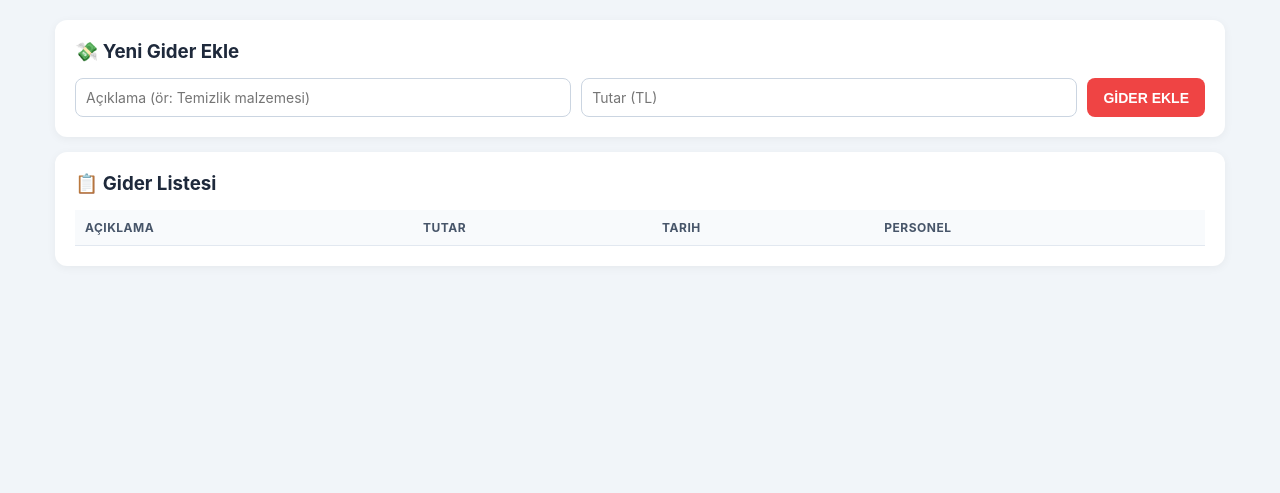
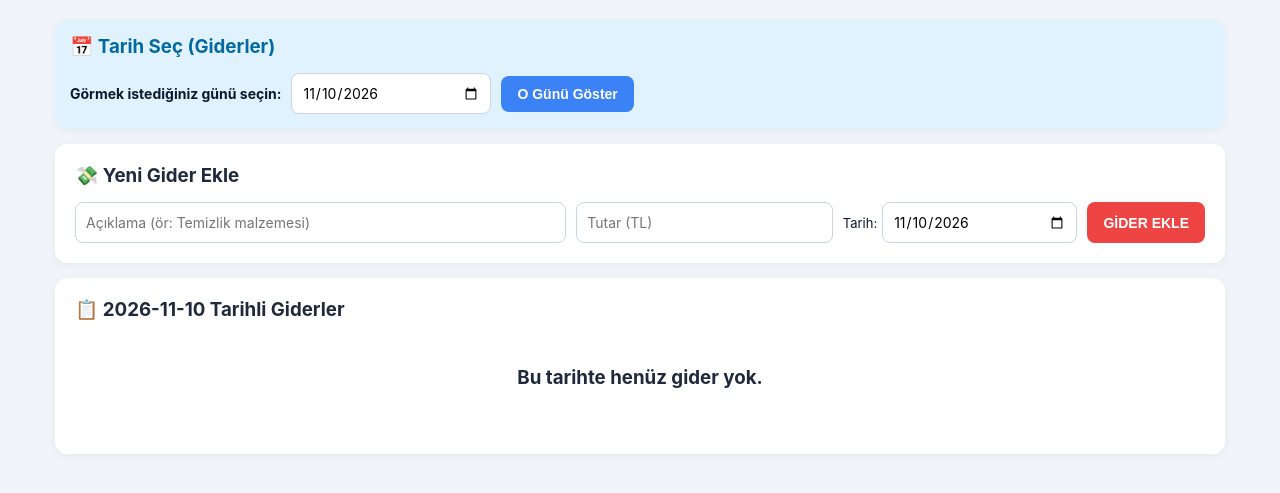
Before and after one commit to Kadirsh299/otel-kasa, a Flask app: page /giderler in a window 1280 px wide. Shown: the part 53-546 px from the top of the page. Run offline with Flask 3, Linux system fonts and the light colour scheme; the visitor is signed in with stand-in values (Sample User, id 1); tables that the repository leaves empty hold one stand-in row (values such as "Sample post"); lists and menus that the app fills with data are empty; parts of the project's set-up code (start-up, migrations or seed data) failed here and were passed over.

Commit message:
Update giderler.html

```diff
--- a/templates/giderler.html
+++ b/templates/giderler.html
@@ -1,22 +1,50 @@
 {% extends "base.html" %}{% block icerik %}
+<div class="kart" style="background:#e0f2fe; margin-bottom:15px; padding:15px;">
+    <h3 style="margin-top:0; color:#0369a1;">📅 Tarih Seç (Giderler)</h3>
+    <form method="get" class="form-row" style="align-items:center; margin:0;">
+        <label style="font-weight:bold; font-size:14px;">Görmek istediğiniz günü seçin:</label>
+        <input type="date" name="tarih" value="{{ secili_tarih }}" required style="max-width:200px;">
+        <button class="btn btn-mavi" type="submit" style="width:auto;">O Günü Göster</button>
+    </form>
+</div>
+
 <div class="kart">
 <h3>💸 Yeni Gider Ekle</h3>
 <form method="post" action="{{ url_for('gider_ekle') }}" class="form-row">
-<input name="aciklama" placeholder="Açıklama (ör: Temizlik malzemesi)" required>
-<input name="tutar" placeholder="Tutar (TL)" required type="number" step="0.01">
-<button class="btn btn-kirmizi" type="submit">GİDER EKLE</button>
+    <input name="aciklama" placeholder="Açıklama (ör: Temizlik malzemesi)" required style="flex:2">
+    <input name="tutar" placeholder="Tutar (TL)" required type="number" step="0.01" style="flex:1">
+    <label style="font-size:13px; display:flex; align-items:center; gap:5px; flex:1;">
+        Tarih: <input type="date" name="tarih" value="{{ secili_tarih }}" required style="width:100%;">
+    </label>
+    <button class="btn btn-kirmizi" type="submit">GİDER EKLE</button>
 </form>
 </div>
+
 <div class="kart">
-<h3>📋 Gider Listesi</h3>
+<h3>📋 {{ secili_tarih }} Tarihli Giderler</h3>
+{% if giderler %}
 <div style="overflow-x:auto">
 <table>
-<tr><th>Açıklama</th><th>Tutar</th><th>Tarih</th><th>Personel</th></tr>
+<tr><th>Açıklama</th><th>Tutar</th><th>Tarih / Saat</th><th>Personel</th><th>İşlem</th></tr>
 {% for g in giderler %}
-<tr><td>{{ g.aciklama }}</td><td>{{ "%.2f"|format(g.tutar) }} TL</td>
-<td>{{ g.tarih.strftime("%d.%m.%Y %H:%M") }}</td><td>{{ g.personel }}</td></tr>
+<tr>
+    <td>{{ g.aciklama }}</td>
+    <td><b style="color:#dc2626">{{ "%.2f"|format(g.tutar) }} TL</b></td>
+    <td>{{ g.tarih.strftime("%d.%m.%Y %H:%M") }}</td>
+    <td>{{ g.personel }}</td>
+    <td>
+        {% if admin %}
+        <a href="{{ url_for('gider_sil', gid=g.id) }}" class="btn btn-kirmizi" style="padding:5px 8px;font-size:11px" onclick="return confirm('Bu gider silinsin mi?')">Sil</a>
+        {% else %}
+        -
+        {% endif %}
+    </td>
+</tr>
 {% endfor %}
 </table>
 </div>
+{% else %}
+<div style="text-align:center; padding:30px; color:#64748b;"><h3>Bu tarihte henüz gider yok.</h3></div>
+{% endif %}
 </div>
 {% endblock %}
```
